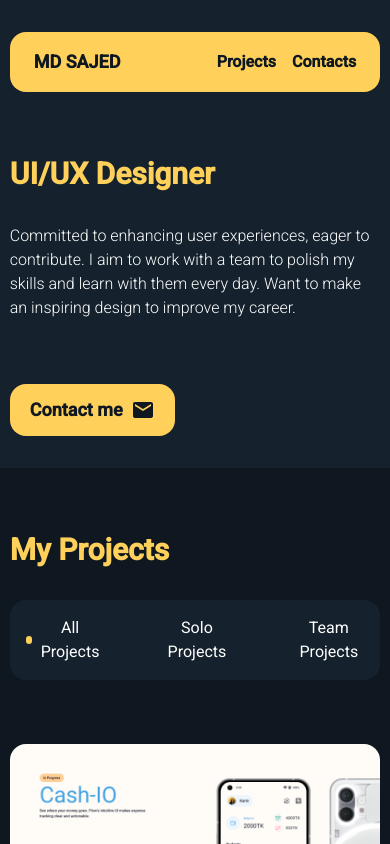
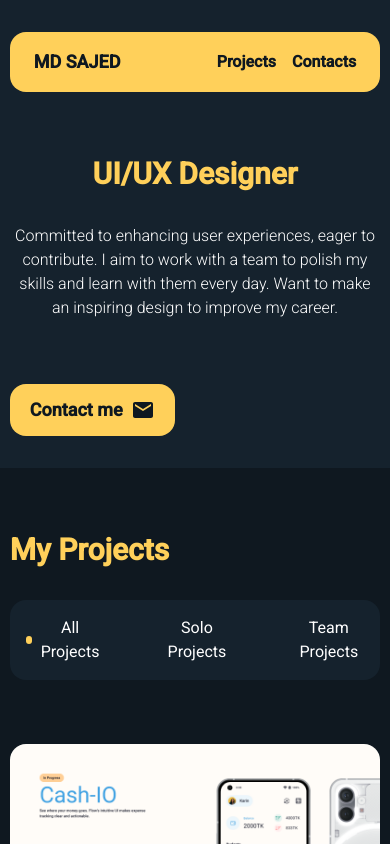
Before and after one commit to mdsajed001/My-portfolio, a Next.js app: page / in a window 390 px wide. Shown: the top 844 px of the page. Built offline with nearby package versions, Linux system fonts and the light colour scheme.

Commit message:
responsive

```diff
--- a/app/_components/banner.tsx
+++ b/app/_components/banner.tsx
@@ -14,10 +14,10 @@ export function Banner() {
     <section className="container mt-12 flex">
       <div className="md:space-y-24 space-y-16">
         <div className="md:space-y-16 space-y-8">
-          <h1 className="text-primary font-bold md:text-5xl text-3xl">
+          <h1 className="text-primary font-bold text-center md:text-start md:text-5xl text-3xl">
             UI/UX Designer
           </h1>
-          <p className="text-white font-light my-6 max-w-[700px] md:text-xl">
+          <p className="text-white font-light my-6 max-w-[700px] md:text-xl text-center md:text-start">
             Committed to enhancing user experiences, eager to contribute. I aim
             to work with a team to polish my skills and learn with them every
             day. Want to make an inspiring design to improve my career.
```
